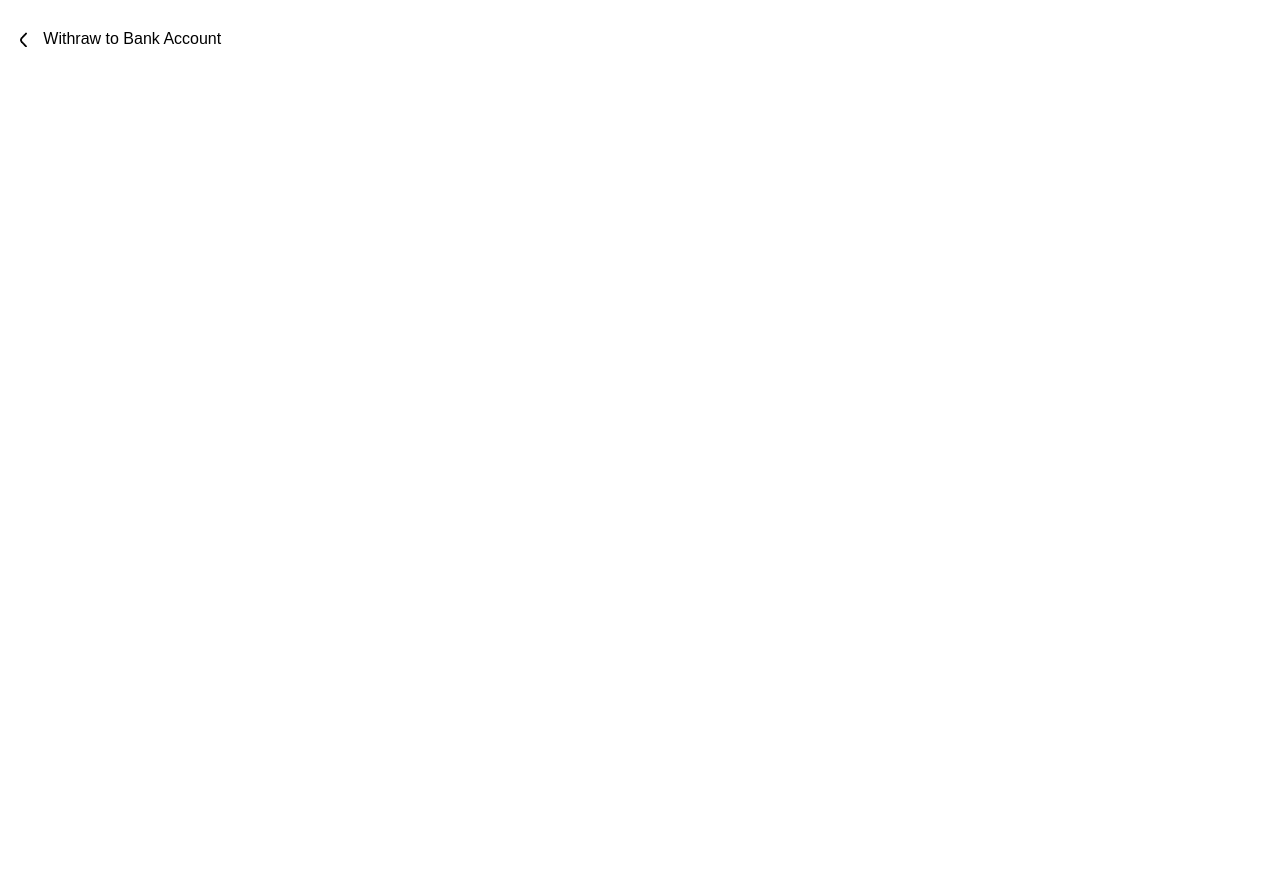
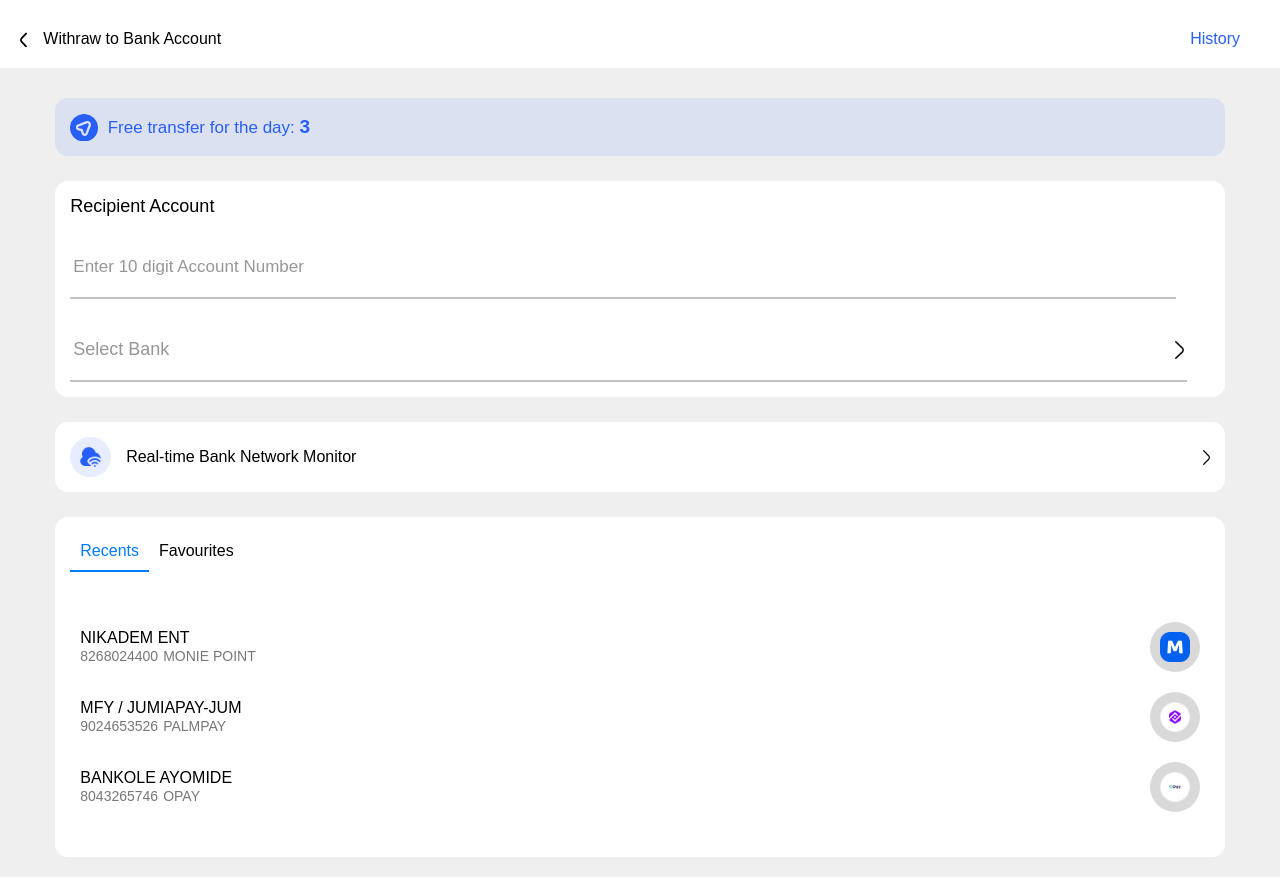
Before and after one commit to Stepheeeen/trilspay, a plain HTML site: page withdraw.html in a window 1280 px wide. Before the commit the page ends 800 px from the top, so only its background shows below. Drawn offline with Linux system fonts and the light colour scheme; files whose address does not match are found by name.

Commit message:
withdraw page completed

```diff
--- /dev/null
+++ b/functions/data.js
@@ -0,0 +1,40 @@
+const data = [
+    { name: 'nikadem ent', phone: '8268024400', location: 'MONIE POINT', imgSrc: './assets/images/Moniepoint.png', alt: 'Bank Image' },
+    { name: 'MFY / JUMIAPAY-JUM', phone: '9024653526', location: 'Palmpay', imgSrc: './assets/images/Palmpay.png', alt: 'Bank Image' },
+    { name: 'Bankole Ayomide', phone: '8043265746', location: 'Opay', imgSrc: './assets/images/Opay.png', alt: 'Bank Image' },
+];
+
+const recentContainer = document.getElementById('recent');
+
+data.forEach(item => {
+    // Create the info div
+    const infoDiv = document.createElement('div');
+    infoDiv.className = 'info';
+
+    // Create the text div
+    const textDiv = document.createElement('div');
+    const p = document.createElement('p');
+    p.textContent = item.name;
+    const span1 = document.createElement('span');
+    span1.textContent = item.phone;
+    const span2 = document.createElement('span');
+    span2.textContent = item.location;
+    textDiv.appendChild(p);
+    textDiv.appendChild(span1);
+    textDiv.appendChild(span2);
+
+    // Create the circle div with image
+    const circleDiv = document.createElement('div');
+    circleDiv.className = 'circle';
+    const img = document.createElement('img');
+    img.src = item.imgSrc;
+    img.alt = item.alt;
+    circleDiv.appendChild(img);
+
+    // Append textDiv and circleDiv to infoDiv
+    infoDiv.appendChild(textDiv);
+    infoDiv.appendChild(circleDiv);
+
+    // Append infoDiv to recentContainer
+    recentContainer.appendChild(infoDiv);
+});
--- /dev/null
+++ b/functions/script.js
@@ -0,0 +1,16 @@
+function openTab(evt, tabName) {
+    var i, tabcontent, tablinks;
+
+    tabcontent = document.getElementsByClassName("tab-content");
+    for (i = 0; i < tabcontent.length; i++) {
+        tabcontent[i].style.display = "none";
+    }
+
+    tablinks = document.getElementsByClassName("tab-link");
+    for (i = 0; i < tablinks.length; i++) {
+        tablinks[i].className = tablinks[i].className.replace(" active", "");
+    }
+
+    document.getElementById(tabName).style.display = "block";
+    evt.currentTarget.className += " active";
+}
--- a/styles/style.css
+++ b/styles/style.css
@@ -5,6 +5,10 @@
 }
 body{
     padding: 10px 0;
+}
+
+::-webkit-scrollbar{
+    display: none;
 }
 
 /* general styling */
@@ -26,6 +30,11 @@ body{
 .navbar p{
     margin-left: 1rem;
     font-size: 1rem;
+}
+.navbar a{
+    text-decoration: none;
+    color: #285FFA;
+    margin-right: 20px;
 }
 
 /* card component */
@@ -54,7 +63,8 @@ span{
 /* end of general styling */
 
 /* add funds page */
-.add-funds{
+.add-funds,
+.withdraw{
     background-color: #EFEFEF;
     display: grid;
     place-items: center;
@@ -161,4 +171,125 @@ span{
 
 }
 
-/* end of add funds section */
+/* end of add funds page */
+
+/* withdraw funds page */
+.withdraw .card {
+    margin-top: 25px;
+}
+.withdraw .first {
+    background-color: #285FFA1A;
+    display: flex;
+    align-items: center;
+    margin-top: 10px;
+}
+.withdraw .first img{
+    height: 28px;
+}
+
+.withdraw .first p{
+    color: #285FFA;
+    font-weight: 500;
+    margin-left: 10px;
+    font-size: 17px;
+}
+
+.withdraw .first p strong{
+    font-size: 19px;
+}
+
+.withdraw .realtime{
+    display: flex;
+    justify-content: space-between;
+    align-items: center;
+    cursor: pointer;
+}
+.withdraw .realtime .wifi{
+    height: 40px;
+    margin-right: 15px;
+}
+.withdraw .realtime img{
+    height: 15px;
+}
+
+.withdraw .transfer form{
+    display: grid;
+    place-items: start;
+}
+
+.withdraw .transfer form input,
+.withdraw .transfer form button{
+    display: flex;
+    font-size: 17px;
+    width: 98%;
+    margin-top: 20px;
+    background: transparent;
+    border-bottom: 2px solid #97979792;
+    padding: 20px 3px;
+    outline: none;
+    border-top: 0;
+    border-left: 0;
+    border-right: 0;
+    align-items: center;
+    justify-content: space-between;
+}
+.withdraw .transfer p{
+    font-size: 18px;
+    font-weight: 500;
+}
+
+.withdraw .transfer form input::placeholder{
+    Color: #979797;
+}
+
+.withdraw .transfer form input{
+    width: 96.5%;
+}
+
+.withdraw .transfer form button{
+    color: #979797;
+    cursor: pointer;
+}
+
+.withdraw .transfer form button img{
+    height: 18px;
+}
+
+.withdraw .tab .tabs{
+    display: flex;
+}
+.withdraw .tab .tab-link {
+    background: none;
+    border: none;
+    font-size: 16px;
+    cursor: pointer;
+    padding: 10px;
+    border-bottom: 2px solid transparent;
+}
+
+.withdraw .tab .tab-link.active {
+    border-bottom: 2px solid #007bff;
+    color: #007bff;
+}
+.withdraw .tab .tab-content{
+    padding: 10px;
+}
+.withdraw .tab .tab-content .recent .circle img{
+    height: 30px;
+}
+.withdraw .tab .tab-content .recent{
+    text-transform: uppercase;
+    width: 100%;
+    margin-top: 20px;
+    max-height: 220px;
+    overflow: scroll;
+}
+.withdraw .tab .tab-content .recent .info{
+    display: flex;
+    justify-content: space-between;
+    align-items: center;
+    margin-top: 20px;
+}
+.withdraw .tab .tab-content .recent .info span:last-child{
+    margin-left: 5px;
+}
--- a/withdraw.html
+++ b/withdraw.html
@@ -5,6 +5,7 @@
     <meta charset="UTF-8">
     <meta name="viewport" content="width=device-width, initial-scale=1.0">
     <title>Withraw Funds</title>
+    <!-- links -->
     <link rel="stylesheet" href="/styles/style.css">
 </head>
 
@@ -15,8 +16,62 @@
             <p>Withraw to Bank Account</p>
         </div>
 
+        <a href="">
+            History
+        </a>
     </nav>
 
+    <main class="withdraw">
+        <div class="card first">
+            <img src="./assets/icons/sendIcon.png" alt="">
+            <p>
+                Free transfer for the day: <strong>3</strong>
+            </p>
+        </div>
+
+        <div class="card transfer">
+            <p>Recipient Account</p>
+            <form action="">
+                <input type="text" placeholder="Enter 10 digit Account Number">
+
+                <button>
+                    <p>
+                        Select Bank
+                    </p>
+
+                    <img src="./assets/icons/nextIcon.png" alt="">
+                </button>
+            </form>
+        </div>
+
+        <div class="card realtime">
+            <div style="display: flex; align-items: center;">
+                <img src="./assets/images/wifi.png" alt="real time" class="wifi">
+                <p>Real-time Bank Network Monitor</p>
+            </div>
+
+            <img src="./assets/icons/nextIcon.png" alt="" class="icon">
+        </div>
+
+        <div class="card tab">
+            <div class="tabs">
+                <button class="tab-link active" onclick="openTab(event, 'Tab1')">Recents</button>
+                <button class="tab-link" onclick="openTab(event, 'Tab2')">Favourites</button>
+            </div>
+
+            <div id="Tab1" class="tab-content" style="display: block;">
+                <div class="recent" id="recent">
+                    <!-- data js -->
+                </div>
+
+            </div>
+            <div id="Tab2" class="tab-content">
+            </div>
+        </div>
+
+        <script src="functions/script.js"></script>
+        <script src="functions/data.js"></script>
+    </main>
 </body>
 
 </html>
```
Also changed, not shown: assets/icons/sendIcon.png (added), assets/images/Moniepoint.png (added), assets/images/Opay.png (added), assets/images/Palmpay.png (added), assets/images/wifi.png (added).
